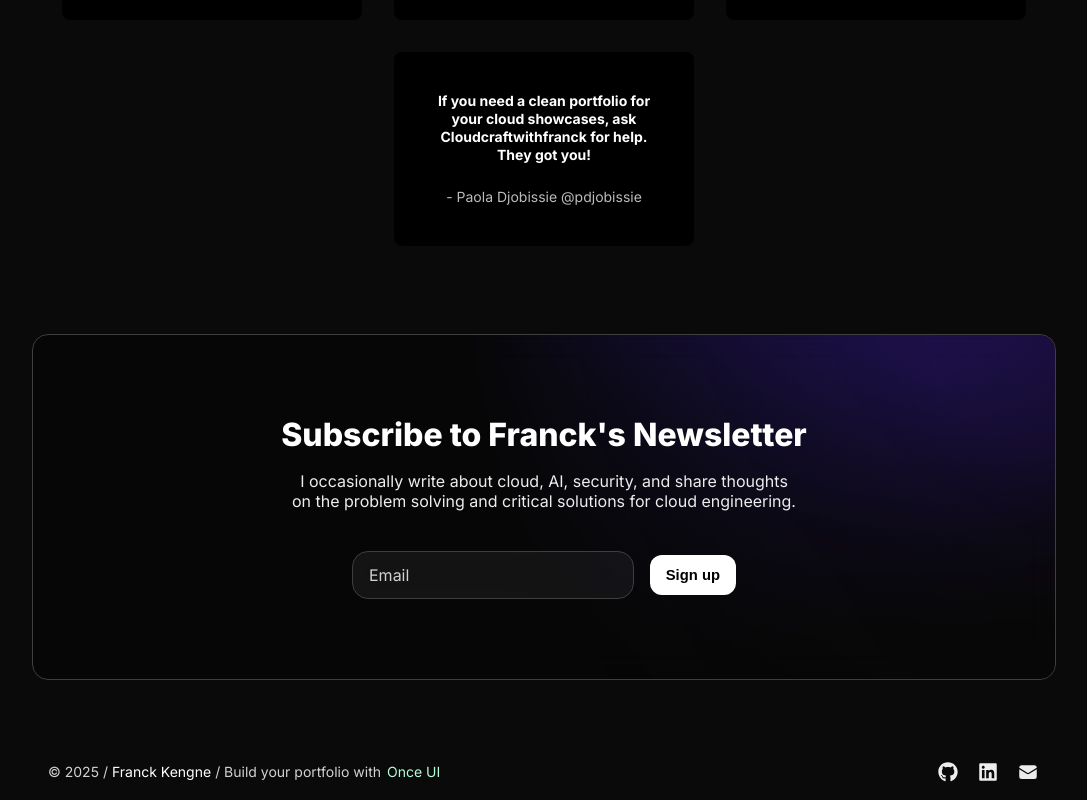
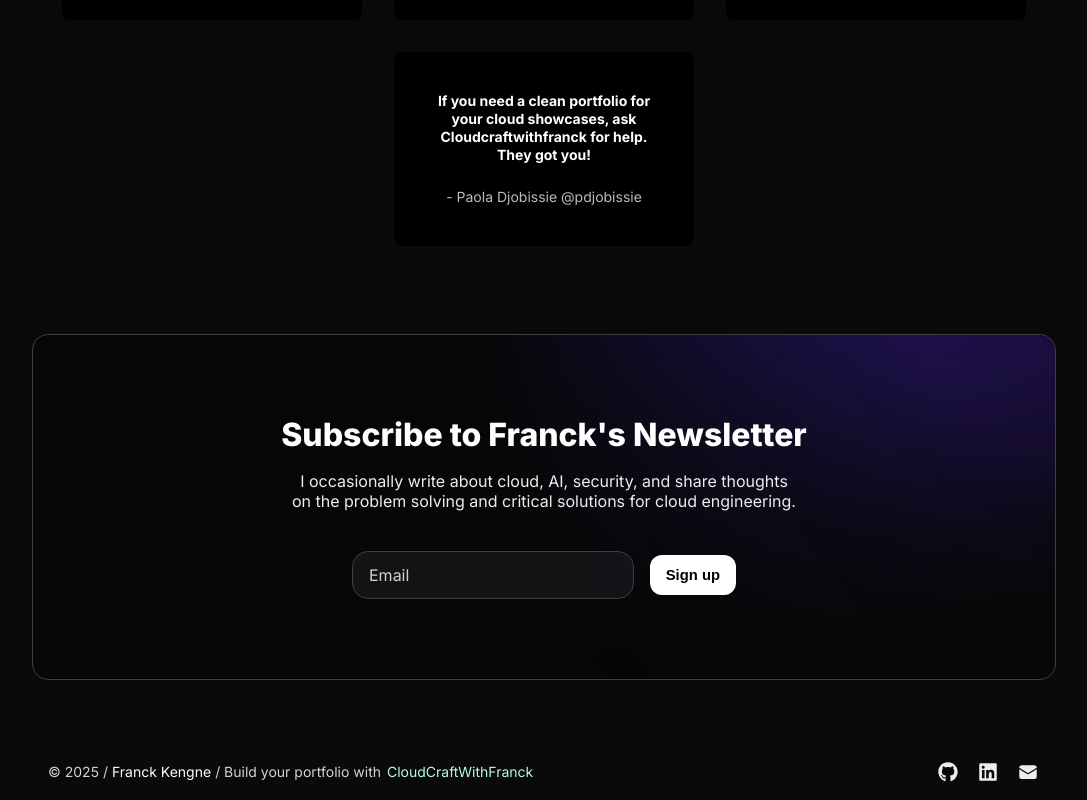
Before and after one commit to CloudCraftWithFranck/cloudcraftwithfranck.github.io, a Next.js app: page /en in a window 1280 px wide. Shown: the part 3747-4547 px from the top of the page, without its empty margins (96-1183 px from the left). Built offline with nearby package versions, Linux system fonts and the light colour scheme.

Commit message:
Changing footer message.

```diff
--- a/src/components/Footer.tsx
+++ b/src/components/Footer.tsx
@@ -30,8 +30,8 @@ export const Footer = () => {
                         {person.name}
                     </Text>
                     <Text onBackground="neutral-weak">
-                        {/* Usage of this template requires attribution. Please don't remove the link to Once UI. */}
-                        / Build your portfolio with <SmartLink style={{marginLeft: '-0.125rem'}} href="https://once-ui.com/templates/magic-portfolio">Once UI</SmartLink>
+                        {/* Usage of this template requires attribution. Please don't remove the link to CloudCraftWithFranck. */}
+                        / Build your portfolio with <SmartLink style={{marginLeft: '-0.125rem'}} href="https://github.com/CloudCraftWithFranck/cloudcraftwithfranck.github.io">CloudCraftWithFranck</SmartLink>
                     </Text>
                 </Text>
                 <Flex
```
